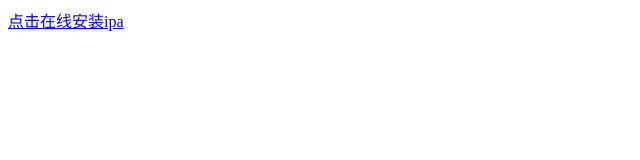
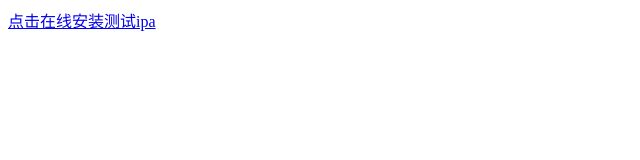
Before and after one commit to kejee/AirInstallTest, a plain HTML site: page index.html in a window 1280 px wide. Shown: the full height of the page, 0-640 px from the left. Drawn offline with Linux system fonts and the light colour scheme.

Commit message:
add test app

```diff
--- a/index.html
+++ b/index.html
@@ -1 +1 @@
-<a href="itms-services://?action=download-manifest&url=https://你的网站地址/manifest.plist">点击在线安装ipa</a>
+<a href="itms-services://?action=download-manifest&url=https://kejee.github.io/AirInstallTest/manifest.plist">点击在线安装测试ipa</a>
```
Also changed, not shown: 2 other files.
